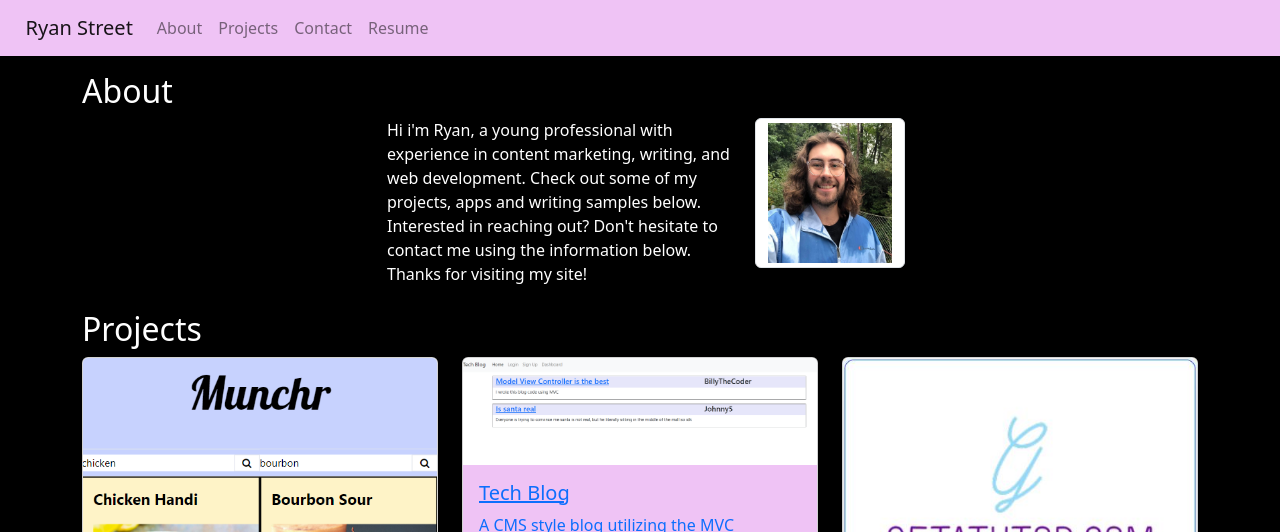
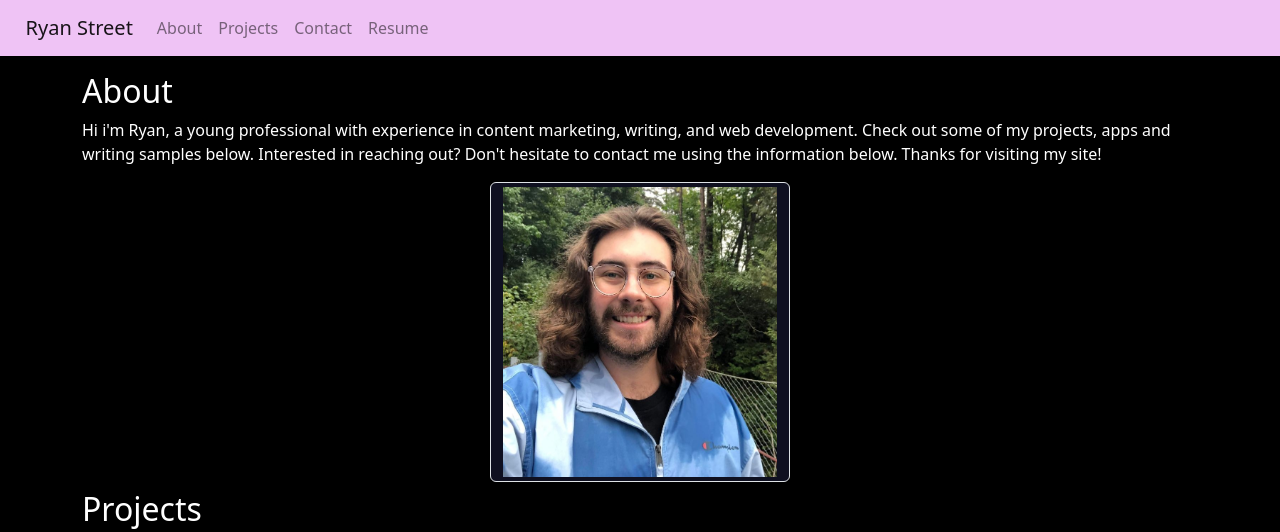
Before and after one commit to RyStreet/rs-react-portfolio, a React (Create React App) app: page / in a window 1280 px wide. Shown: the top 532 px of the page. Built offline with nearby package versions, Linux system fonts and the light colour scheme.

Commit message:
spacing and formatting

```diff
--- a/src/components/About.js
+++ b/src/components/About.js
@@ -7,17 +7,22 @@ function About() {
   return (
 <div id="about" className="container mb-2 mt-3">
     <div className="row">
-        <h2 className="" >About</h2>
+        <h2 className="col-4" >About</h2>
 
         <div className="container">
             <div className="row justify-content-center">
-                <p className="col-4">
+                <p className="col-md">
                     Hi i'm Ryan, a young professional with experience in content marketing,
                     writing, and web development. Check out some of my projects, apps and
                     writing samples below. Interested in reaching out? Don't hesitate to
                     contact me using the information below. Thanks for visiting my site!
                 </p>
-                <img id="ryanPhoto" className=" img-thumbnail" src={headshot}></img>
+
+            </div>
+            <div className="container">
+            <div className="row justify-content-center">
+            <img id="ryanPhoto" className="col-4 img-thumbnail" src={headshot}></img>
+            </div>
             </div>
         </div>
 
--- a/src/components/Projects.js
+++ b/src/components/Projects.js
@@ -25,6 +25,7 @@ export default function Projects(){
                     <h5 className="card-title">Munchr</h5>
                     <p className="card-text">A food and drink pairing app</p>
                 </div>
+
             </div>
             </a>
         </div>
--- a/src/styles/about.css
+++ b/src/styles/about.css
@@ -1,4 +1,19 @@
+:root {
+    --dark: #0F1020;
+    --dark-p: #2F195F;
+    --lav: #EFC3F5;
+    --white: #fff;
+    --hot: hotpink
+}
+
 #ryanPhoto{
-    width: 150px;
-    height: 150px;
+    width: 300px;
+    height: 300px;
+    background-color: var(--dark)
 }
+
+#ryanPhoto:hover{
+    width: 300px;
+    height: 300px;
+    background-color: var(--lav)
+}
```
